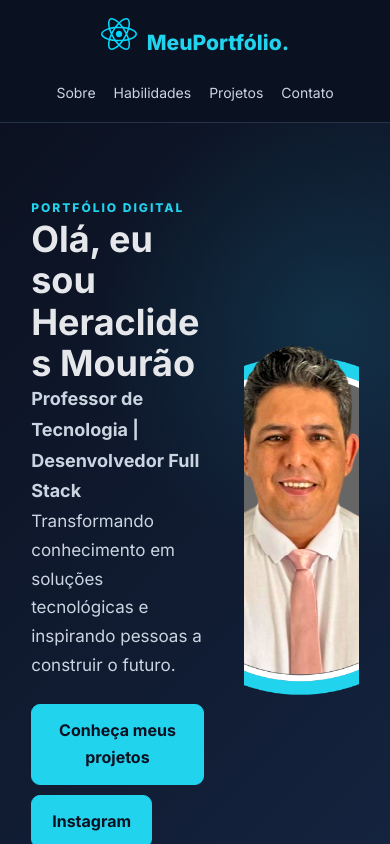
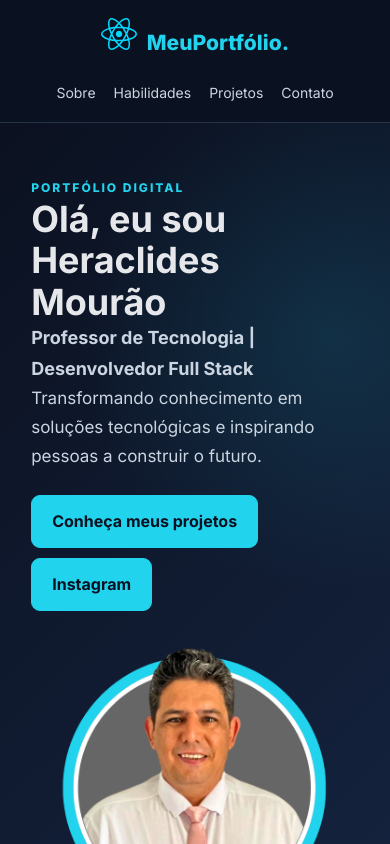
Before and after one commit to heraclidesefg/PortifolioPessoal, a React (Vite) app: page / in a window 390 px wide. Shown: the top 844 px of the page. Built offline with nearby package versions, Linux system fonts and the light colour scheme.

Commit message:
alterandoa responsividade da imagem

```diff
--- a/src/App.css
+++ b/src/App.css
@@ -364,10 +364,32 @@
   }
 
   .hero {
-    min-height: 390px;
-    padding-top: 75px;
-    padding-bottom: 75px;
+    grid-template-columns: 1fr;
+    gap: 35px;
+    padding: 55px 8%;
   }
+
+  .hero-foto {
+    width: 100%;
+    max-width: 280px;
+    height: 280px;
+  }
+
+  botao-contato {
+    display: flex;
+    flex-direction: row;
+    flex-wrap: wrap;
+    gap: 10px;
+    width: 100%;
+    margin-top: 20px;
+  }
+
+   .botao {
+    width: fit-content;
+    max-width: 100%;
+    margin-top: 0;
+  }
+}
 
   .lista-habilidades,
   .lista-projetos {
```
